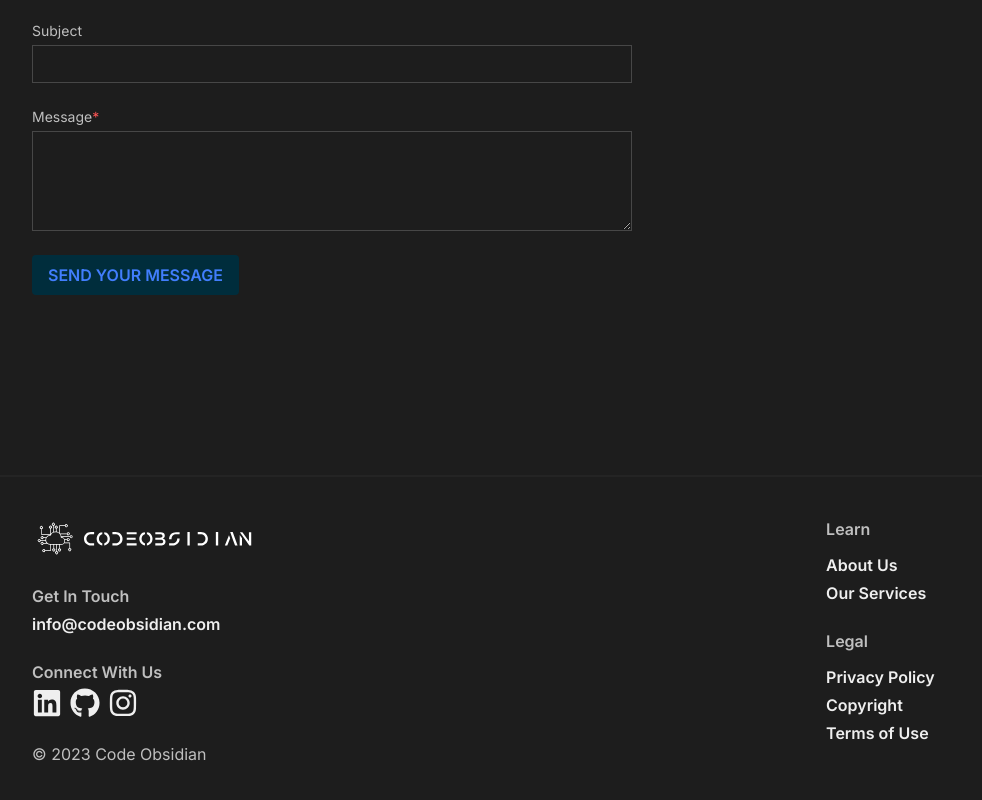
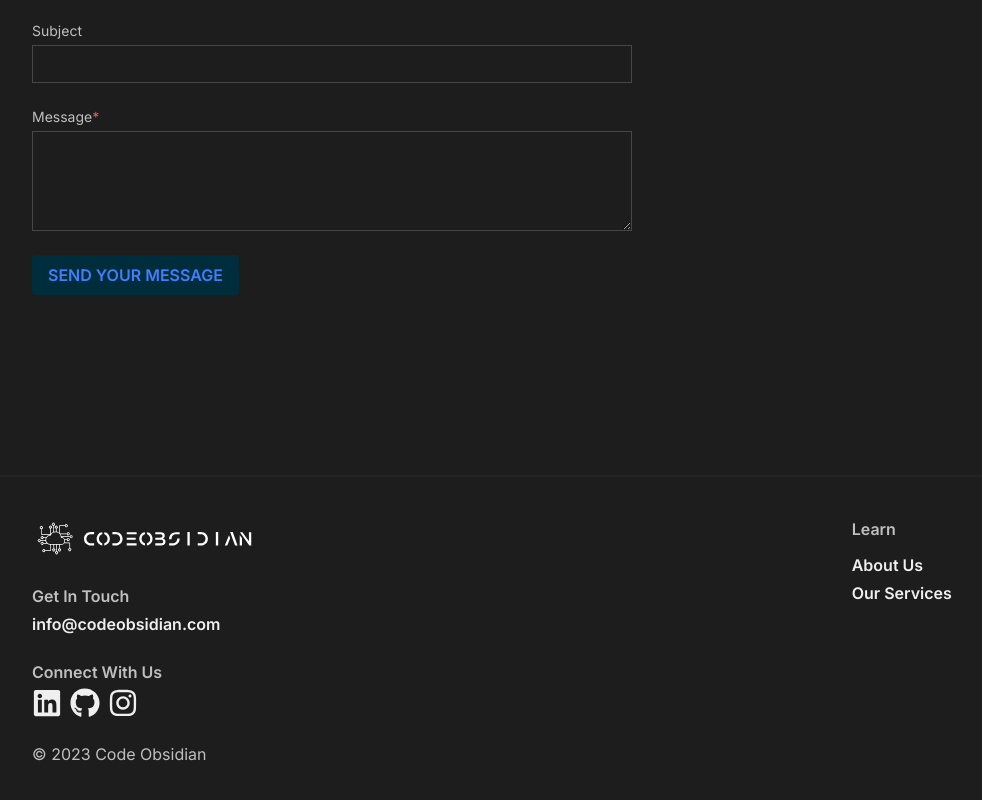
Before and after one commit to CodeObsidian/CodeObisidian, a React (Vite) app: page /contact in a window 1280 px wide. Shown: the part 531-1331 px from the top of the page, without its empty margins (8-990 px from the left). Built offline with nearby package versions, Linux system fonts and the light colour scheme.

Commit message:
Comment out unused code in Footer component

```diff
--- a/src/components/Footer/Footer.tsx
+++ b/src/components/Footer/Footer.tsx
@@ -54,12 +54,12 @@
               <NavLink to='/about' className='text-primary font-[600]'>About Us</NavLink>
               <NavLink to='/services' className='text-primary font-[600]'>Our Services</NavLink>
             </div>
-            <div className='flex flex-col gap-1'>
+            {/* <div className='flex flex-col gap-1'>
               <h2 className='text-secondary font-[600] mb-2'>Legal</h2>
               <Link to='#' className='text-primary font-[600]'>Privacy Policy</Link>
               <Link to='#' className='text-primary font-[600]'>Copyright</Link>
               <Link to='#' className='text-primary font-[600]'>Terms of Use</Link>
-            </div>
+            </div> */}
           </div>
           {/* <div className='flex flex-col gap-6'>
             <div className='flex flex-col gap-1'>
```
